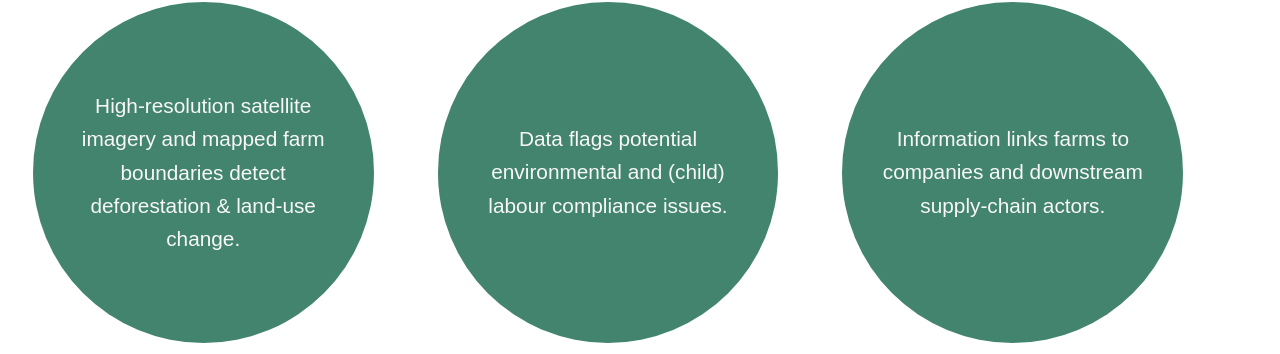
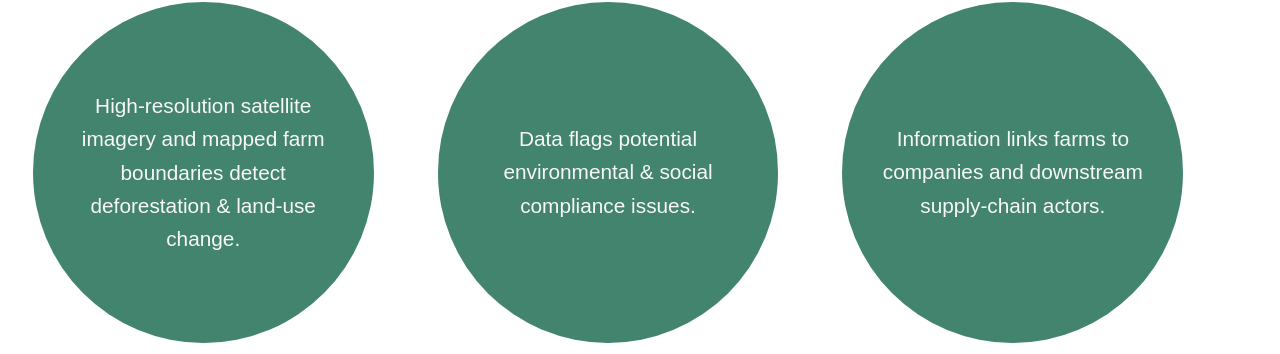
Before and after one commit to AEcompliance/ComplianceChecker, a Flask app: page / in a window 1280 px wide. Shown: the part 1236-1590 px from the top of the page. Run offline with Flask 3, Linux system fonts and the light colour scheme; some web fonts are replaced.

Commit message:
Update home.html
update legal violations bulb

```diff
--- a/root/templates/home.html
+++ b/root/templates/home.html
@@ -57,7 +57,7 @@
         <div class="circle-title"> Legal Violations</div>
         <div class="circle-inner">
             <div class="circle-content">
-                <p>Data flags potential environmental and (child) labour compliance issues.</p>
+                <p>Data flags potential environmental & social compliance issues.</p>
             </div>
         </div>
     </div>
```
